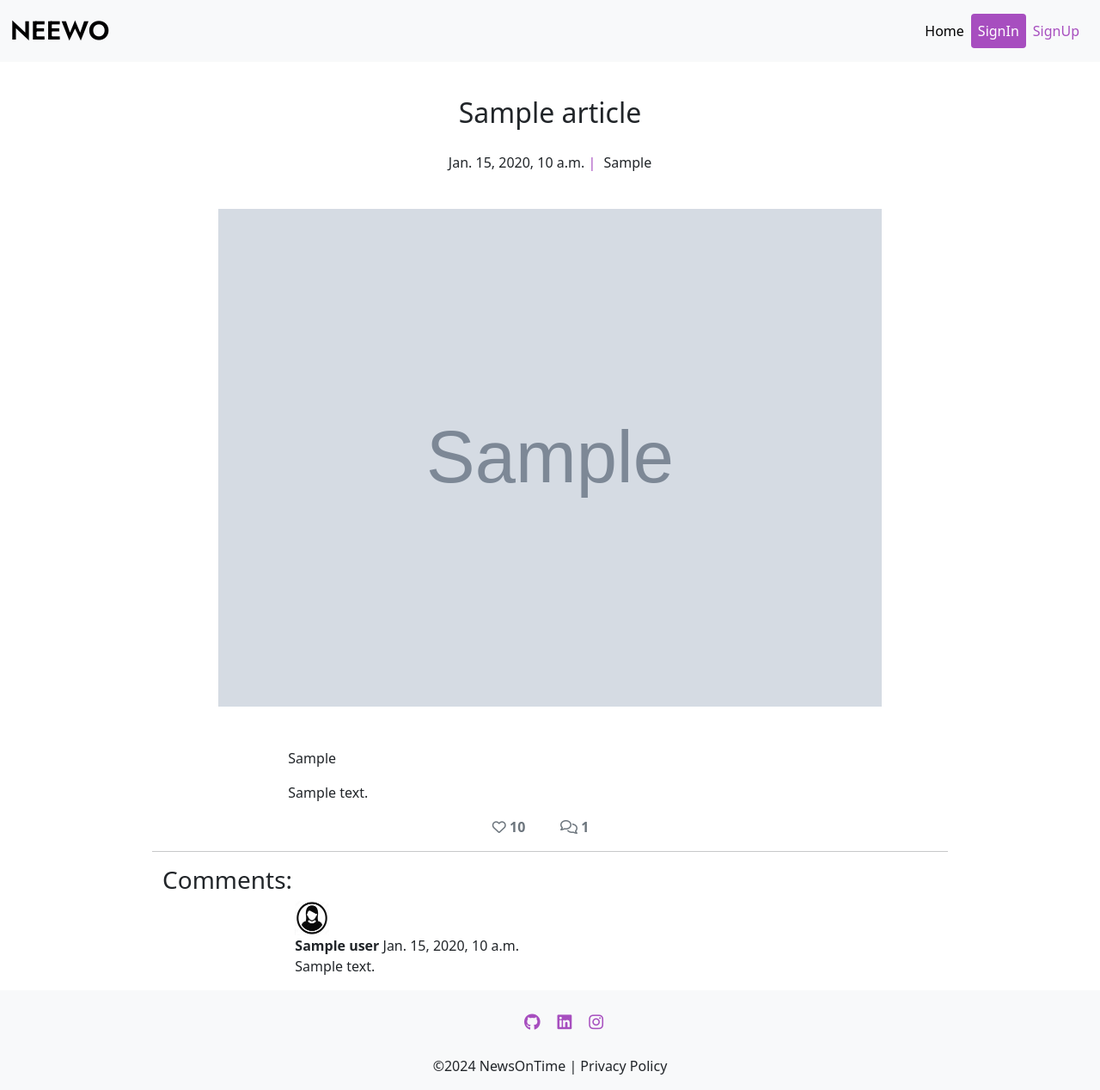
After one commit to AsliKaradas/news-ontime, a Django app: template mynews/mynewsapp/templates/article.html in a window 1280 px wide. The commit adds this page. Shown: the whole page at 86% size. Run offline with Django 3.2, Linux system fonts and the light colour scheme; the template is opened without the code that fills it: most values are stand-ins (such as "Sample title", 1, 10 or a date in 2020); grey boxes marked "Sample" are stand-in pictures; some libraries are stand-ins or nearby versions.

Commit message:
Added NewsDetail

```diff
--- a/mynews/mynewsapp/static/css/style.css
+++ b/mynews/mynewsapp/static/css/style.css
@@ -9,6 +9,9 @@
     font-size: 1.9rem;
     font-weight: 600;
     color: black;
+}
+.logo:hover {
+    color: #a74ebf;
 }
 .navbar-nav .login {
     background: #a74ebf;
--- /dev/null
+++ b/mynews/mynewsapp/templates/article.html
@@ -0,0 +1,109 @@
+{% extends "base.html" %}
+{% block content %}
+{% load static %}
+
+<div class="container">
+    <div class="row">
+        <div class="col-lg-10 mt-3">
+            <!-- News title and details -->
+            <div class="text-center">
+                <br>
+                <h2 id="news-title">{{ article.news_title }}</h2>
+                <div class="category-name-d">{{ article.created_on }} <span class="c-color"> |
+                    </span>{{ article.news_categories.all.0}}</div>
+                <br>
+            </div>
+            <div class="col-md-10 offset-md-1 img-container">
+                {% if "placeholder" in article.news_image.url %}
+                <img src="{% static 'images/News_Post_Image.jpg' %}" alt="News Post Image" width="100%">
+                {% else %}
+                <img src=" {{ article.news_image.url }}" alt="News Post Image" width="100%">
+                {% endif %}
+            </div>
+            <!-- News Content -->
+            <div class="news-content row mt-5">
+                <div class="col-lg-8 mx-auto">
+                    <p class="content"> {{ article.news_overview| safe}}</p>
+                    <p class="content">
+                        {{ article.news_content| safe }}
+                    </p>
+                </div>
+            </div>
+            <div class="row">
+                <!-- Likes and comments -->
+                <div class="col-1">
+                    <strong>
+                        {% if user.is_authenticated %}
+                        <form class="d-inline" action="{% url 'news_like' article.slug %}" method="POST">
+                            {% csrf_token %}
+                            {% if liked %}
+                            <button type="submit" name="news_post" value="{{article.slug}}" class="like-btn"><i
+                                    class="fas fa-heart"></i></button>
+                            {% else %}
+                            <button type="submit" name="news_post" value="{{article.slug}}" class="like-btn"><i
+                                    class="far fa-heart"></i></button>
+                            {% endif %}
+                        </form>
+                        {% else %}
+                        <span class="text-secondary"><i class="far fa-heart"></i></span>
+                        {% endif %}
+                        <!-- The number of likes goes before the closing strong tag -->
+                        <span class="text-secondary">{{ article.number_of_likes }} </span>
+                    </strong>
+                </div>
+                <div class="col-1">
+                    {% with comments.count as total_comments %}
+                    <strong class="text-secondary"><i class="far fa-comments"></i>
+
+                        {{ total_comments }}</strong>
+                    {% endwith %}
+                </div>
+            </div>
+            <hr>
+            <!-- Comments Section -->
+            <div>
+                <div class="section">
+                    <div class="container">
+                        <h3> Comments: </h3>
+                        <div class="row">
+                            <div class="col-lg-8 mx-auto">
+                                <!-- User comments list -->
+                                <div class="media-list  md-5">
+                                    {% for comment in comments %}
+                                    <div>
+                                        <img class="avator avator-sm mr-4" src="{% static 'images/avatar.png' %}"
+                                            alt="Profile Image">
+                                        <div class="media-body">
+                                            <div class="small-1">
+                                                <b>{{ comment.user}}</b>
+                                                <time class="ml-4 opacity-70 small-3">{{ comment.created_on}}</time>
+                                                <p>{{ comment.content}}</p>
+                                            </div>
+                                        </div>
+                                        {% endfor %}
+                                    </div>
+                                </div>
+                                {% if commented %}
+                                <div class="alert alert-success" role="alert">
+                                    Your comment is awaiting approval
+                                </div>
+                                {% else %}
+                                {% if user.is_authenticated %}
+                                <form method="POST">
+                                    {% csrf_token %}
+                                    <div class="mt-3">
+                                        {{ form }}
+                                    </div>
+                                    <button class="btn btn-primary" type="submit">Comment</button>
+                                </form>
+                                {% endif %}
+                                {% endif %}
+                            </div>
+                        </div>
+                    </div>
+                </div>
+            </div>
+        </div>
+    </div>
+</div>
+{%endblock%}
--- a/mynews/mynewsapp/templates/base.html
+++ b/mynews/mynewsapp/templates/base.html
@@ -27,7 +27,7 @@
   <link rel="stylesheet" href="{% static 'css/style.css' %}">
 
   <!-- Site title and favicon for NewsOnTime-->
-  <link rel="icon" type="image/x-icon" >
+  <link rel="icon" type="image/x-icon" href="{% static 'images/favicon.ico' %}">
 
   <title>NEEWO</title>
 
@@ -38,7 +38,7 @@
   <!-- Site NavBar -->
   <nav class="navbar navbar-expand-lg navbar-light bg-body-tertiary">
     <div class="container-fluid">
-      <a class="navbar-brand" href=""><span class="logo">NEEWO</span></a>
+      <a class="navbar-brand" href="{% url 'home' %}"><span class="logo">NEEWO</span></a>
       <button class="navbar-toggler" type="button" data-bs-toggle="collapse" data-bs-target="#navbarTogglerDemo02"
         aria-controls="navbarTogglerDemo02" aria-expanded="false" aria-label="Toggle navigation">
         <span class="navbar-toggler-icon"></span>
@@ -66,13 +66,6 @@
           </li>
           {% endif %}
         </ul>
-        <!--div class="navbar-nav ml-auto">
-          {% if user.is_authenticated %}
-          {% if user.is_superuser%}
-          <span class="navbar-text"><strong>Logged as Admin: {{ user.username }}</strong></span>
-          {% endif %}
-          {% endif %}
-        </div-->
       </div>
     </div>
   </nav>
--- a/mynews/mynewsapp/templates/index.html
+++ b/mynews/mynewsapp/templates/index.html
@@ -18,10 +18,10 @@
         <div class="col-auto mb-3">
           <!-- <div class="post-container"> -->
           <div class="card">
-            <a href="" class="news-link">
+            <a href="{% url 'article' article.slug  %}" class="news-link">
 
               {% if "placeholder" in article.news_image.url %}
-              <img class="card-img-top" src="" alt="News Image">
+              <img class="card-img-top" src="{% static 'images/News_Post_Image.jpg' %}" alt="News Image">
               {% else %}
               <img class="card-img-top" src="{{ article.news_image.url }}" alt="News Image">
               {% endif %}
--- a/mynews/mynewsapp/urls.py
+++ b/mynews/mynewsapp/urls.py
@@ -1,6 +1,7 @@
 from django.urls import path
 from . import views
 from django.contrib.auth import views as auth_views
+from .views import NewsDetail
 
 urlpatterns =  [
     path('home/', views.home, name='home'),
@@ -16,4 +17,7 @@ urlpatterns =  [
     path('reset/<uidb64>/<token>/', auth_views.PasswordResetConfirmView.as_view(), name='password_reset_confirm'),
     path('reset/done/', auth_views.PasswordResetCompleteView.as_view(), name='password_reset_complete'),
     path('news/<slug:slug>', views.NewsDetail.as_view(), name='article'),
+    path('news/edit/<slug:slug>', views.UpdateNews.as_view(), name='edit'),
+    path('news/delete/<slug:slug>', views.DeleteNews.as_view(), name='delete'),
+    path('like/<slug:slug>', views.Like.as_view(), name='news_like'),
  ]
```
Also changed, not shown: mynews/mynewsapp/templates/delete_news_post.html (added, +20 -0 lines), mynews/mynewsapp/templates/edit_news_post.html (added, +22 -0 lines), mynews/mynewsapp/views.py (+56 -0 lines), mynews/mynewsapp/static/images/News_Post_Image.jpg (added), mynews/mynewsapp/static/images/avatar.png (added), mynews/mynewsapp/static/images/favicon.ico (added).
